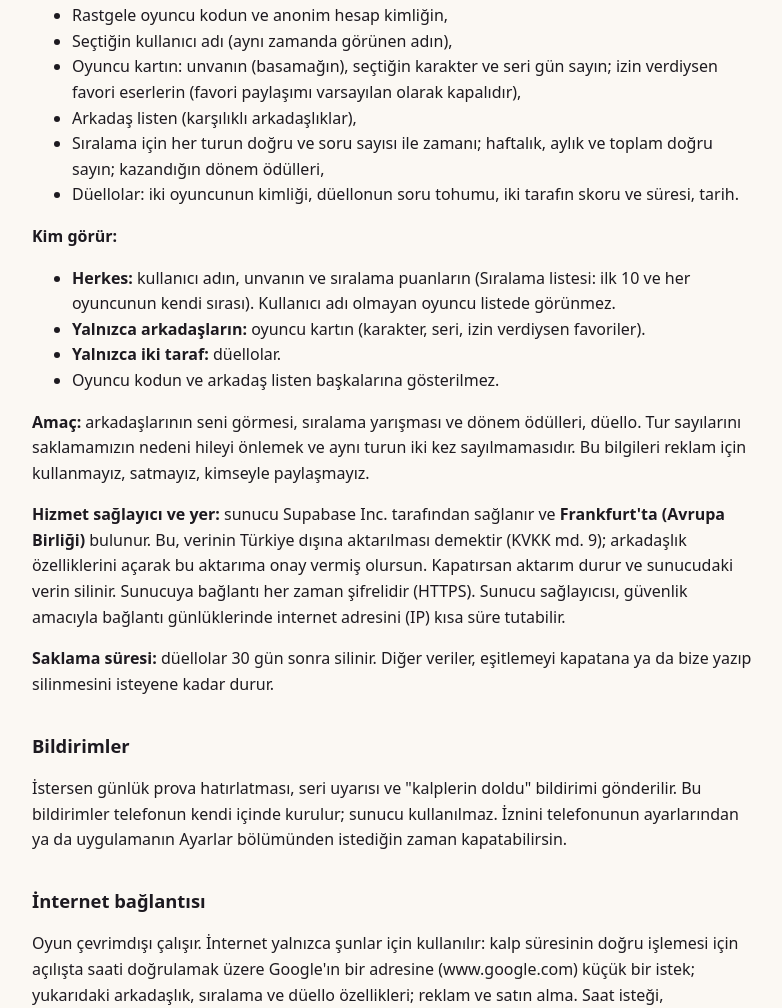
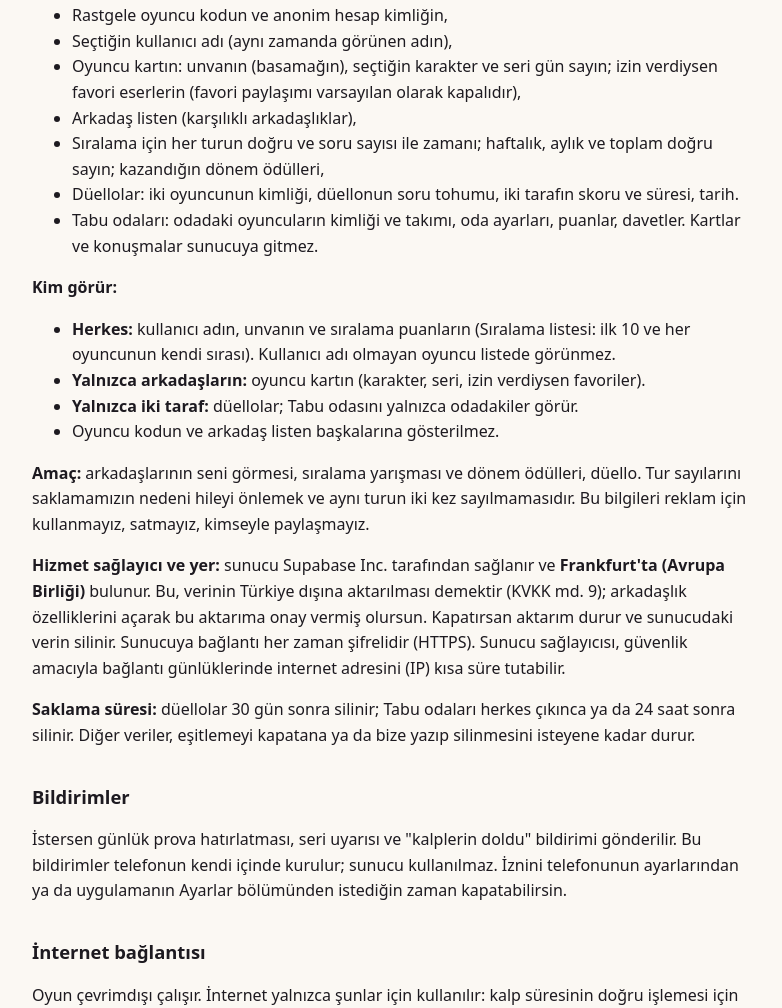
Before and after one commit to emreer170/emreer170.github.io, a plain HTML site: page gizlilik/index.html in a window 1280 px wide. Shown: the part 932-1940 px from the top of the page, without its empty margins (248-1030 px from the left). Drawn offline with Linux system fonts and the light colour scheme.

Commit message:
Gizlilik: online Tabu odaları (V23)

```diff
--- a/gizlilik/index.html
+++ b/gizlilik/index.html
@@ -29,18 +29,18 @@ h1{font-size:1.6rem;margin-bottom:.2em} h2{font-size:1.15rem;margin-top:1.8em}
 <li>Oyuncu kartın: unvanın (basamağın), seçtiğin karakter ve seri gün sayın; izin verdiysen favori eserlerin (favori paylaşımı varsayılan olarak kapalıdır),</li>
 <li>Arkadaş listen (karşılıklı arkadaşlıklar),</li>
 <li>Sıralama için her turun doğru ve soru sayısı ile zamanı; haftalık, aylık ve toplam doğru sayın; kazandığın dönem ödülleri,</li>
-<li>Düellolar: iki oyuncunun kimliği, düellonun soru tohumu, iki tarafın skoru ve süresi, tarih.</li>
+<li>Düellolar: iki oyuncunun kimliği, düellonun soru tohumu, iki tarafın skoru ve süresi, tarih.</li><li>Tabu odaları: odadaki oyuncuların kimliği ve takımı, oda ayarları, puanlar, davetler. Kartlar ve konuşmalar sunucuya gitmez.</li>
 </ul>
 <p><strong>Kim görür:</strong></p>
 <ul>
 <li><strong>Herkes:</strong> kullanıcı adın, unvanın ve sıralama puanların (Sıralama listesi: ilk 10 ve her oyuncunun kendi sırası). Kullanıcı adı olmayan oyuncu listede görünmez.</li>
 <li><strong>Yalnızca arkadaşların:</strong> oyuncu kartın (karakter, seri, izin verdiysen favoriler).</li>
-<li><strong>Yalnızca iki taraf:</strong> düellolar.</li>
+<li><strong>Yalnızca iki taraf:</strong> düellolar; Tabu odasını yalnızca odadakiler görür.</li>
 <li>Oyuncu kodun ve arkadaş listen başkalarına gösterilmez.</li>
 </ul>
 <p><strong>Amaç:</strong> arkadaşlarının seni görmesi, sıralama yarışması ve dönem ödülleri, düello. Tur sayılarını saklamamızın nedeni hileyi önlemek ve aynı turun iki kez sayılmamasıdır. Bu bilgileri reklam için kullanmayız, satmayız, kimseyle paylaşmayız.</p>
 <p><strong>Hizmet sağlayıcı ve yer:</strong> sunucu Supabase Inc. tarafından sağlanır ve <strong>Frankfurt'ta (Avrupa Birliği)</strong> bulunur. Bu, verinin Türkiye dışına aktarılması demektir (KVKK md. 9); arkadaşlık özelliklerini açarak bu aktarıma onay vermiş olursun. Kapatırsan aktarım durur ve sunucudaki verin silinir. Sunucuya bağlantı her zaman şifrelidir (HTTPS). Sunucu sağlayıcısı, güvenlik amacıyla bağlantı günlüklerinde internet adresini (IP) kısa süre tutabilir.</p>
-<p><strong>Saklama süresi:</strong> düellolar 30 gün sonra silinir. Diğer veriler, eşitlemeyi kapatana ya da bize yazıp silinmesini isteyene kadar durur.</p>
+<p><strong>Saklama süresi:</strong> düellolar 30 gün sonra silinir; Tabu odaları herkes çıkınca ya da 24 saat sonra silinir. Diğer veriler, eşitlemeyi kapatana ya da bize yazıp silinmesini isteyene kadar durur.</p>
 <h2>Bildirimler</h2>
 <p>İstersen günlük prova hatırlatması, seri uyarısı ve "kalplerin doldu" bildirimi gönderilir. Bu bildirimler telefonun kendi içinde kurulur; sunucu kullanılmaz. İznini telefonunun ayarlarından ya da uygulamanın Ayarlar bölümünden istediğin zaman kapatabilirsin.</p>
 <h2>İnternet bağlantısı</h2>
```
